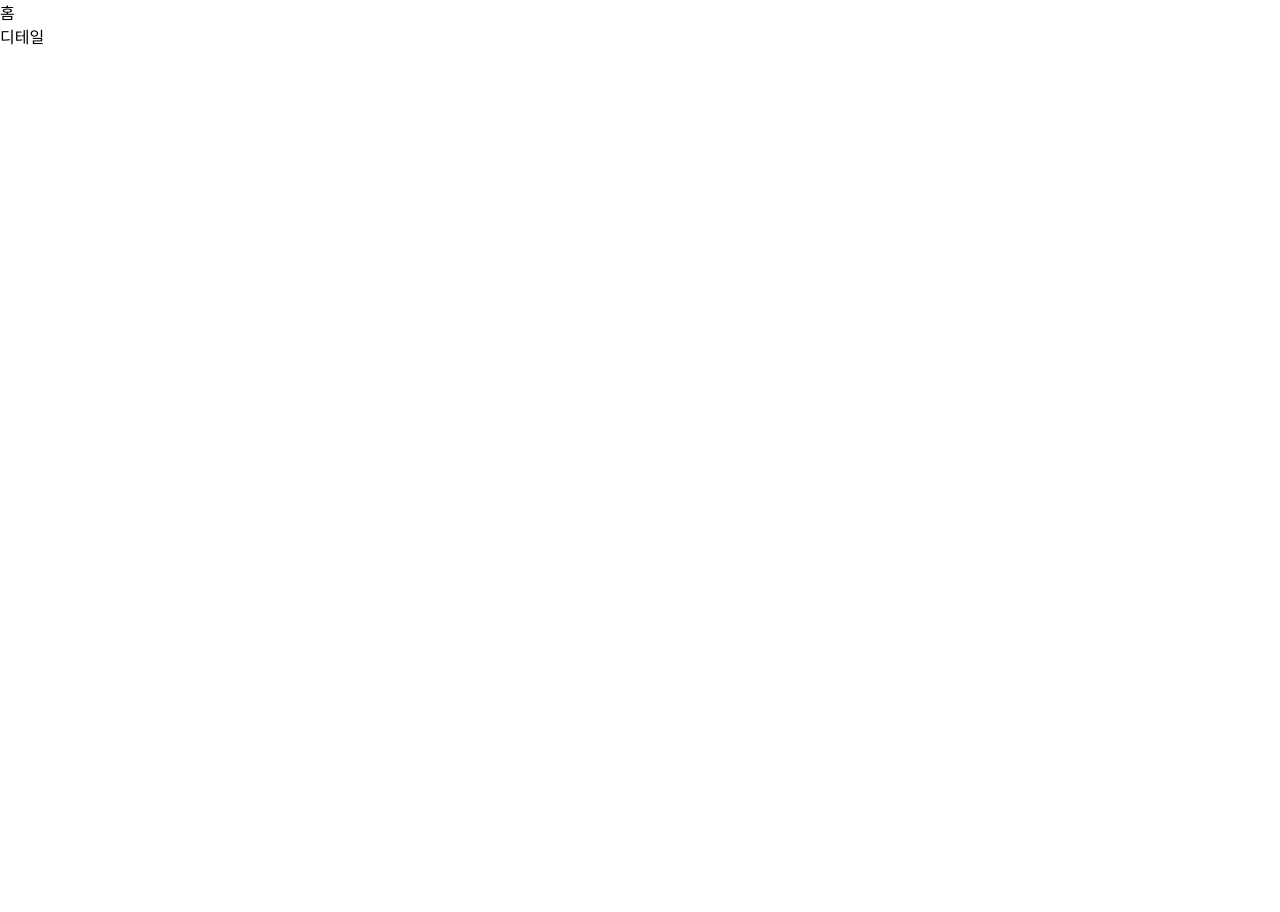
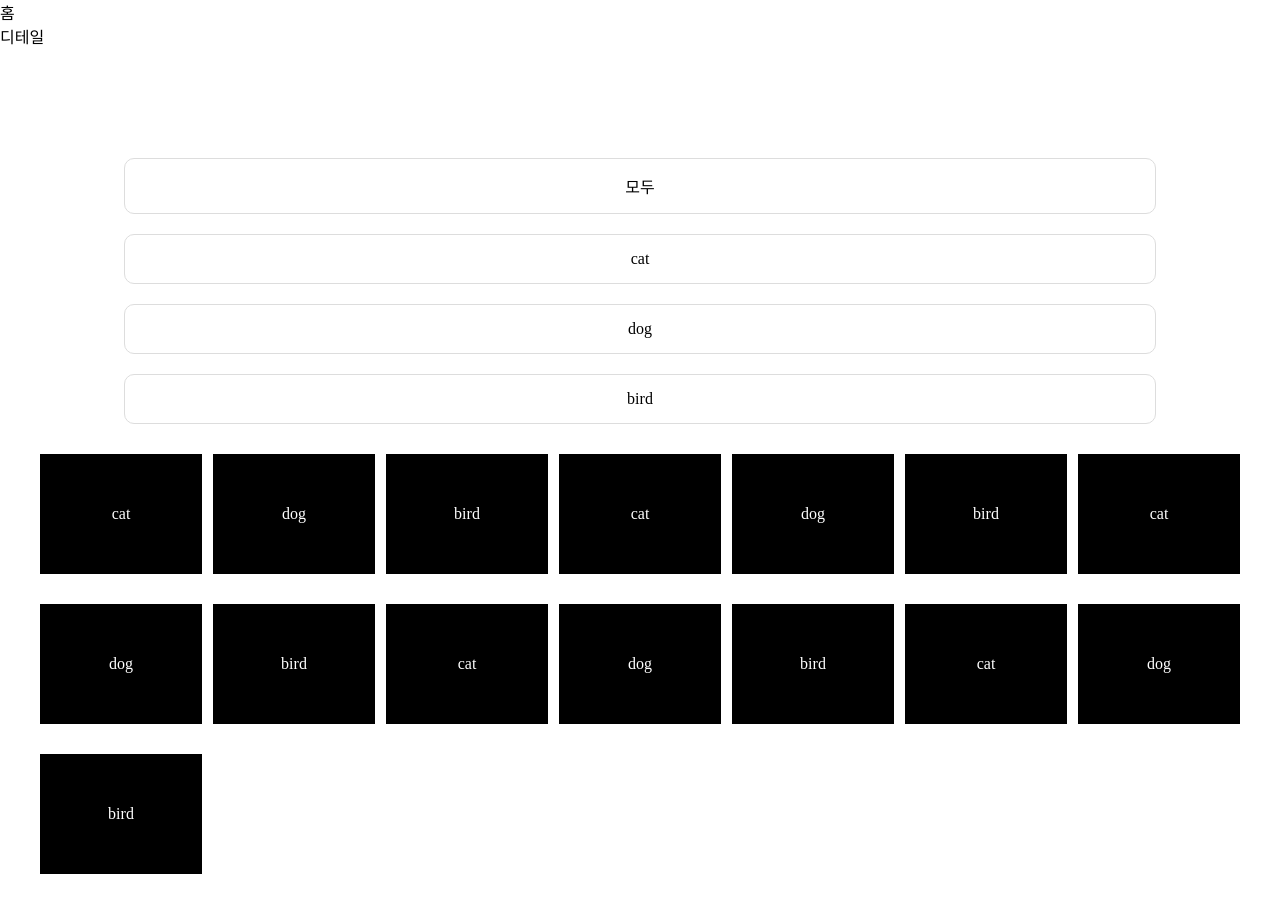
Before and after one commit to suyeonpar/Festival, a React (Create React App) app: page /ex3 in a window 1280 px wide. Before the commit this address had no page. Shown: the top 912 px of the page. Before the commit the page ends 800 px from the top, so only its background shows below. Built offline with nearby package versions, Linux system fonts and the light colour scheme; a web font is replaced by a local one.

Commit message:
datepicker 추가

```diff
--- a/package.json
+++ b/package.json
@@ -11,10 +11,12 @@
     "@testing-library/user-event": "^13.2.1",
     "axios": "^1.5.0",
     "react": "^18.2.0",
+    "react-datepicker": "^4.16.0",
     "react-dom": "^18.2.0",
     "react-router-dom": "^6.15.0",
     "react-scripts": "5.0.1",
     "styled-components": "^6.0.7",
+    "swiper": "^10.2.0",
     "web-vitals": "^2.1.0"
   },
   "scripts": {
--- a/src/App.js
+++ b/src/App.js
@@ -5,6 +5,8 @@ import Detail from "./pages/Detail";
 import Example from "./pages/Example";
 import Example2 from "./pages/Example2";
 import Example3 from "./pages/Example3";
+import Example4 from "./pages/Example4";
+import Datepicker from "./pages/Datepicker";
 
 
 
@@ -18,9 +20,11 @@ function App() {
     </ul>
     <Routes>
       {/* <Route path="/" element={<Main/>}></Route> */}
-      <Route path="/example" element={<Example/>}></Route>
       <Route path="/" element={<Example2/>}></Route>
-      <Route path="/example3" element={<Example3/>}></Route>
+      <Route path="/ex" element={<Example/>}></Route>
+      <Route path="/ex3" element={<Example3/>}></Route>
+      <Route path="/ex4" element={<Example4/>}></Route>
+      <Route path="/date" element={<Datepicker/>}></Route>
       <Route path="/detail" element={<Detail/>}></Route>
     </Routes>
     </>
--- a/src/index.css
+++ b/src/index.css
@@ -1,13 +1,3 @@
-body {
-  margin: 0;
-  font-family: -apple-system, BlinkMacSystemFont, 'Segoe UI', 'Roboto', 'Oxygen',
-    'Ubuntu', 'Cantarell', 'Fira Sans', 'Droid Sans', 'Helvetica Neue',
-    sans-serif;
-  -webkit-font-smoothing: antialiased;
-  -moz-osx-font-smoothing: grayscale;
-}
+.active{font-weight: bold; color: rgb(113, 236, 236);}
 
-code {
-  font-family: source-code-pro, Menlo, Monaco, Consolas, 'Courier New',
-    monospace;
-}
+.on{background-color: #c7fff8;}
--- /dev/null
+++ b/src/pages/Datepicker.js
@@ -0,0 +1,40 @@
+import React, { useState } from 'react'
+import DatePicker from 'react-datepicker'
+import { styled } from 'styled-components'
+import 'react-datepicker/dist/react-datepicker.css'
+import {ko} from 'date-fns/esm/locale'
+import {addDays, subDays} from 'date-fns'
+
+const StyleDate = styled(DatePicker)`
+    margin: 100px auto;
+    width: 300px;
+    border: 1px solid #ddd;
+    background-color: rgb(113, 236, 236);
+    padding: 20px;
+`
+
+function Datepicker() {
+
+    const [dateRange, setDateRange] = useState([null,null]);
+
+    const [startDate, endDate] = dateRange;
+    //console.log(startDate)
+
+  return (
+    <>
+    <StyleDate locale={ko} //한글버전 import {ko} from 'date-fns/esm/locale' 해주기
+    selectsRange={true} //날짜 선택
+    startDate={startDate} //
+    endDate={endDate} //
+    selected={startDate} //시작 날짜
+    onChange={(date)=> setDateRange(date)}
+    dateFormat="yyy년 MM월 dd일" // MM은 대문자
+    minDate={subDays(new Date(), 3)} //3일전 부터는 선택이 안된다 위에 import 뭐했는지 확인
+    maxDate={addDays(new Date(), 300)} //3일후로 선택이 안된다
+    monthsShown={5} // 5달을 보여준다
+    />
+    </>
+  )
+}
+
+export default Datepicker
--- a/src/pages/Example3.js
+++ b/src/pages/Example3.js
@@ -18,47 +18,104 @@ const ListItem = styled.div`
     border: 1px solid #ddd;
     padding: 15px;
     border-radius: 10px;
+    display: block;
+    width: 1000px;
+    text-align: center;
+    margin: 0 auto;
+`
+const FilterItem = styled.div`
+    padding: 50px;
+    border: 1px solid #000;
+    width: 60px;
+    align-items: center;
+    margin-top: 10px;
+    background-color: #000;
+    text-align: center;
+    color: #fff;
 `
 
 
 function Example3() {
 
-    let [data, setData] = useState(Example3_)
-    console.log(Example3_)
+    let [data, setData] = useState(Example3_);
+    //console.log(Example3_)
 
-    let [animal, setAnimal] = useState("전체");
+    let [animal, setAnimal] = useState("모두");
 
-    const Filter = data.filter(e =>{
-        if(animal === "전체"){
+    // 추가
+    const [gender, setGender] = useState("모두");
+    // 추가
+    //const FilterAnimal = data.filter(e =>{
+        //let isAnimal = animal === "모두" \\ e.animal === animal;
+        //let is Gender = gender === "모두" \\ e.gender === gender;
+        //return isAnimal && isGender
+
+        //return (animal === "모두" ? e.animal === animal) **주석
+        //밑에 const Filter랑 같음
+    const Filter = data.filter(e => {
+        if(animal === "모두"){
             return e.animal
         }else{
             return e.animal === animal
         }
     })
-
+    // const filterCate = [...new Set(data.map(e => e.animal))]; 밑과 동일
     const Animal = [...new Set(data.map(e => e.animal))];
     console.log(Animal)
-
-
+    // const filterGender = [...new Set(data.map(e => e.gender))];
+    //gender도 출력
 
   return (
     <>
+    {/* <div>
+    <ul>
+    <li>모두</li>
+    {
+        filterCate.map((e,i)=>{
+            return (
+                <li key={i} onClick={()=>{setAnimal(e)}}>{e}</li>
+            )
+        })
+    }
+    </ul>
+    <ul>
+        <li>모두</li>
+            {
+        filterGender.map((e,i)=>{
+            return (
+                <li key={i} onClick={()=>{setGender(e)}}>{e}</li>
+            )
+        })
+    }
+    </ul>
+    </div>
+    <div>
+        <ul>
+            {
+                FilterAnimal.map((e,i)=>{
+                    return{
+                        <li key={i}>{e.animal} - {e.gender} - {e.height}</li>
+                    }
+                })
+            }
+        </ul>
+    </div> */}
     <Item>
-        <ListItem onClick={()=>{setAnimal("전체")}}>전체</ListItem>
+        <ListItem onClick={()=>{setAnimal("모두")}}>모두</ListItem>
         {
         Animal.map((e,i)=>{
             return(
-                <ListItem key={i} onClick={()=>setData(e)}>{e}</ListItem>
+                <ListItem key={i} onClick={()=>setAnimal(e)}>{e}</ListItem>
         )
     })
     }
-    {/* {
+    {
         Filter.map((el, i)=>{
             return(
-                <p key={i}>{el.animal}</p>
+                <FilterItem key={i}>{el.animal}</FilterItem>
             )
         })
-    } */}
+    }
     </Item>
     </>
   )
--- /dev/null
+++ b/src/pages/Example4.js
@@ -0,0 +1,43 @@
+import React, { useState } from 'react'
+import { Swiper, SwiperSlide } from 'swiper/react';
+import 'swiper/css';
+import { Navigation, Pagination } from 'swiper/modules';
+import 'swiper/css/navigation';
+import 'swiper/css/pagination';
+import './../index.css';
+
+function Example4() {
+
+  const [isActive, setIsActive] = useState("close");
+
+  return (
+    <>
+    <Swiper
+      modules={[Navigation, Pagination]}
+      spaceBetween={50}
+      slidesPerView={1}
+      navigation
+      pagination={{ clickable: true }}
+      onSlideChange={() => console.log('slide change')}
+      onSwiper={(swiper) => console.log(swiper)}
+    >
+      {
+        Array(50).fill().map((e,i)=>{
+            return(
+                <SwiperSlide key={i}>Slide {i+1}</SwiperSlide>
+            )
+        })
+      }
+    </Swiper>
+    <button onClick={()=>{setIsActive(isActive === "open" ? "close" : "open")}}>클릭</button>
+    <span>{isActive}</span>
+    {/* <p className={isActive === "open" ? 'active' : ''} style={{display: isActive === "open" ? "block" : "none"}}>open open open</p> */}
+    {
+        isActive === "open" && //"open"이 참(true)일때 밑에가 적용
+        <p className= {isActive === "open" ? 'active' : ''}>open open open</p>
+    }
+    </>
+  )
+}
+
+export default Example4
```
Also changed, not shown: 1 other file (tests, documents, lock files or other folders).
